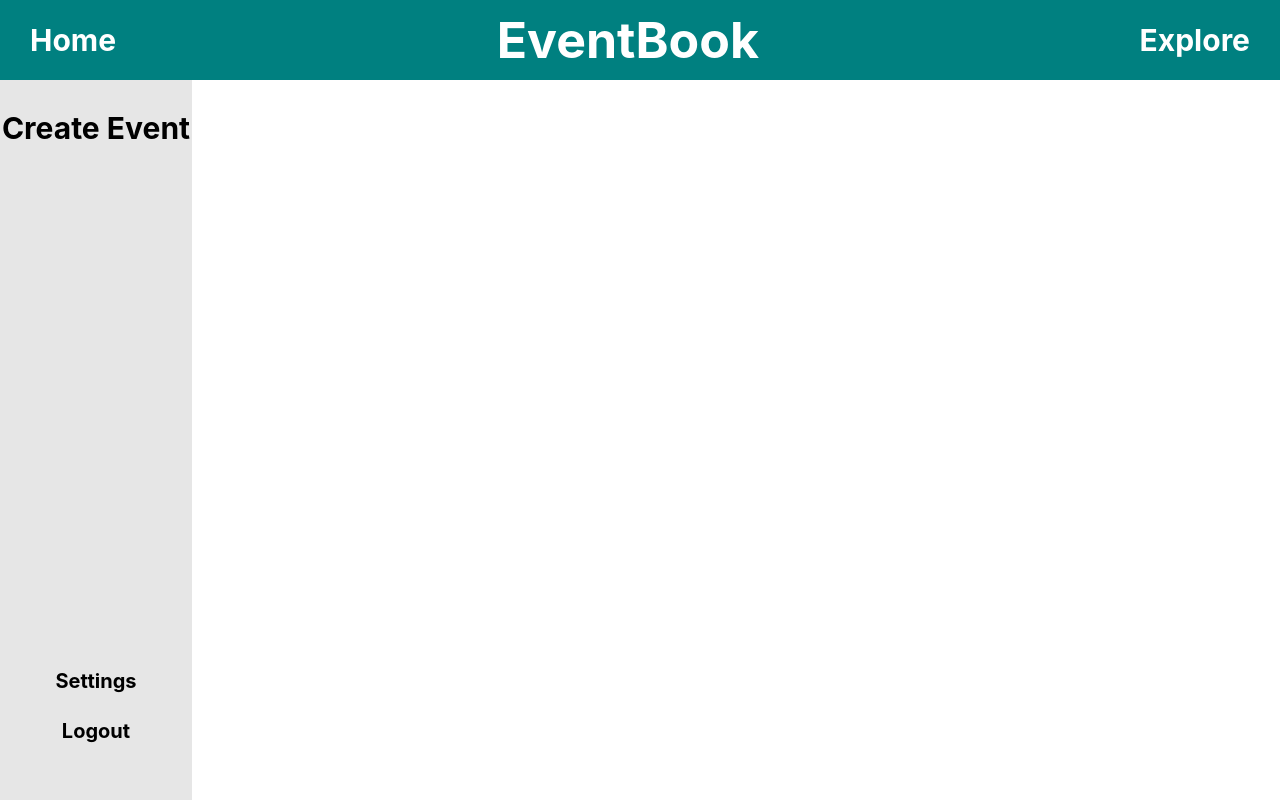
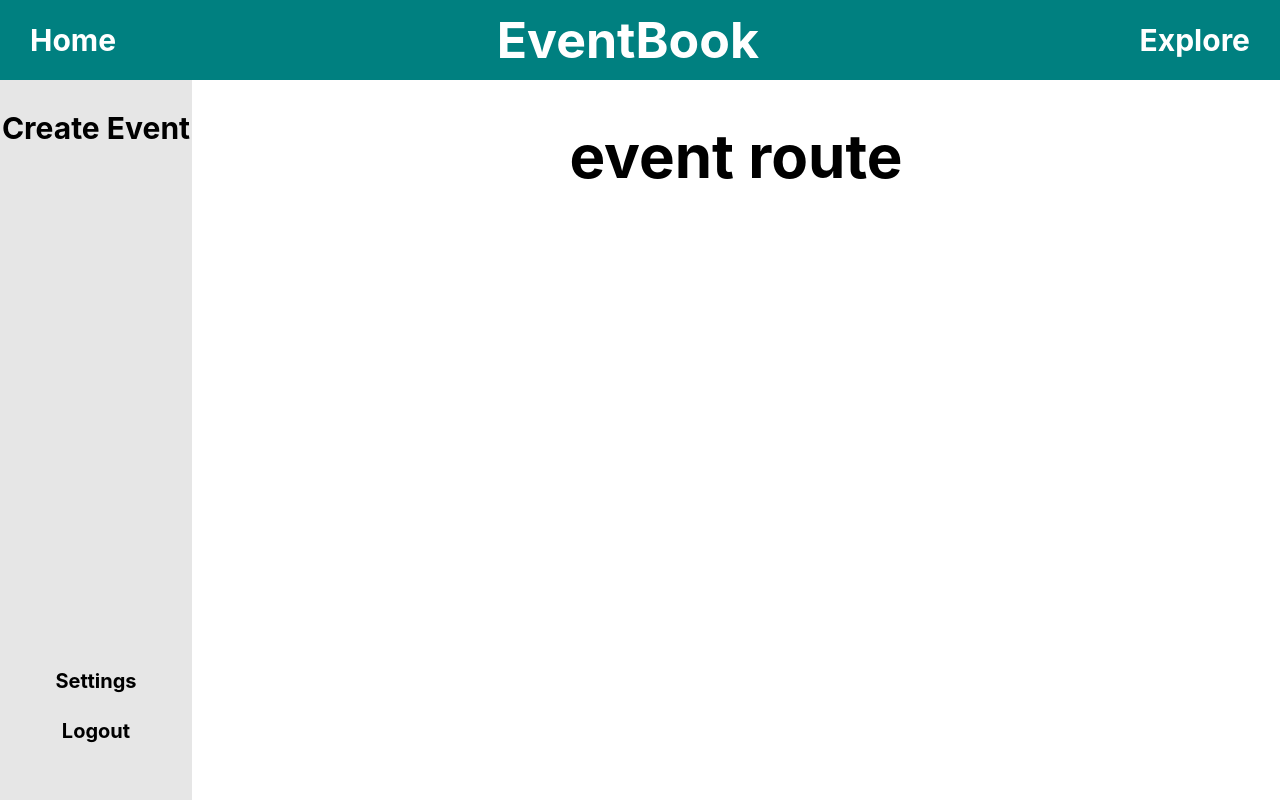
Before and after one commit to Hayden-code/EventBook, a React (Create React App) app in the folder client/: page /dashboard/event/1 in a window 1280 px wide. Built offline with nearby package versions, Linux system fonts and the light colour scheme.

Commit message:
event page route created

```diff
--- /dev/null
+++ b/client/src/components/eventPage.js
@@ -0,0 +1,7 @@
+export default function EventPage() {
+  return (
+    <div>
+      <h1>event route</h1>
+    </div>
+  );
+}
--- a/client/src/components/explore.js
+++ b/client/src/components/explore.js
@@ -4,7 +4,7 @@ import { Link } from "react-router-dom";
 const Explore = () => {
   const eventsToRender = [
     {
-      id: "1",
+      _id: "1",
       title: "Harry's Birthday",
       description:
         "It's my Birthday! Come on down and have a few beers! Yewwww",
@@ -12,14 +12,14 @@ const Explore = () => {
       theme: "#EC8993",
     },
     {
-      id: "2",
+      _id: "2",
       title: "Picnic",
       description: "Let's go to St Kilda park and have a picnic!",
       host: "Hayden",
       theme: "#C1E8E0",
     },
     {
-      id: "3",
+      _id: "3",
       title: "Lorem Ipsum",
       description:
         "Lorem ipsum dolor sit amet, consectetur adipiscing elit. Duis sed turpis lectus. Maecenas at aliquet lectus. Donec varius quam eu maximus mattis. Aenean eget leo in dui facilisis eleifend. Donec enim ipsum, placerat eget magna eu, vestibulum rhoncus risus. Etiam quis placerat libero, sed faucibus justo. Vivamus interdum enim vitae lacinia pellentesque. Curabitur nec quam vitae purus posuere tincidunt. Nulla gravida pellentesque tempor. Proin pretium lobortis laoreet. Nam fringilla enim sit amet urna tincidunt, at tristique sapien mattis.",
@@ -27,7 +27,7 @@ const Explore = () => {
       theme: "#F6F6EB",
     },
     {
-      id: "4",
+      _id: "4",
       title: "Lorem Ipsum",
       description:
         "Lorem ipsum dolor sit amet, consectetur adipiscing elit. Duis sed turpis lectus. Maecenas at aliquet lectus. Donec varius quam eu maximus mattis. Aenean eget leo in dui facilisis eleifend. Donec enim ipsum, placerat eget magna eu, vestibulum rhoncus risus. Etiam quis placerat libero, sed faucibus justo. Vivamus interdum enim vitae lacinia pellentesque. Curabitur nec quam vitae purus posuere tincidunt. Nulla gravida pellentesque tempor. Proin pretium lobortis laoreet. Nam fringilla enim sit amet urna tincidunt, at tristique sapien mattis.",
@@ -42,7 +42,7 @@ const Explore = () => {
       </p>
       <div className="yourEvents">
         {eventsToRender.map((event) => (
-          <Link key={event.id} link={"event/" + event.id}>
+          <Link key={event.id} to={`/dashboard/event/${event._id}`}>
             <div className="eventDiv">
               <div
                 className="eventTheme"
--- a/client/src/pages/dashboard.js
+++ b/client/src/pages/dashboard.js
@@ -7,6 +7,7 @@ import Navbar from "../components/navbar";
 import { Route, Switch } from "react-router-dom";
 import Explore from "../components/explore";
 import Footer from "../components/footer";
+import EventPage from "../components/eventPage";
 
 export default function Dashboard() {
   return (
@@ -24,6 +25,9 @@ export default function Dashboard() {
           <Route path="/dashboard/your-events">
             <YourEvents />
           </Route>
+          <Route path="/dashboard/event/:eventId">
+            <EventPage />
+          </Route>
           <Route path="/dashboard/settings">
             <Settings />
           </Route>
```
